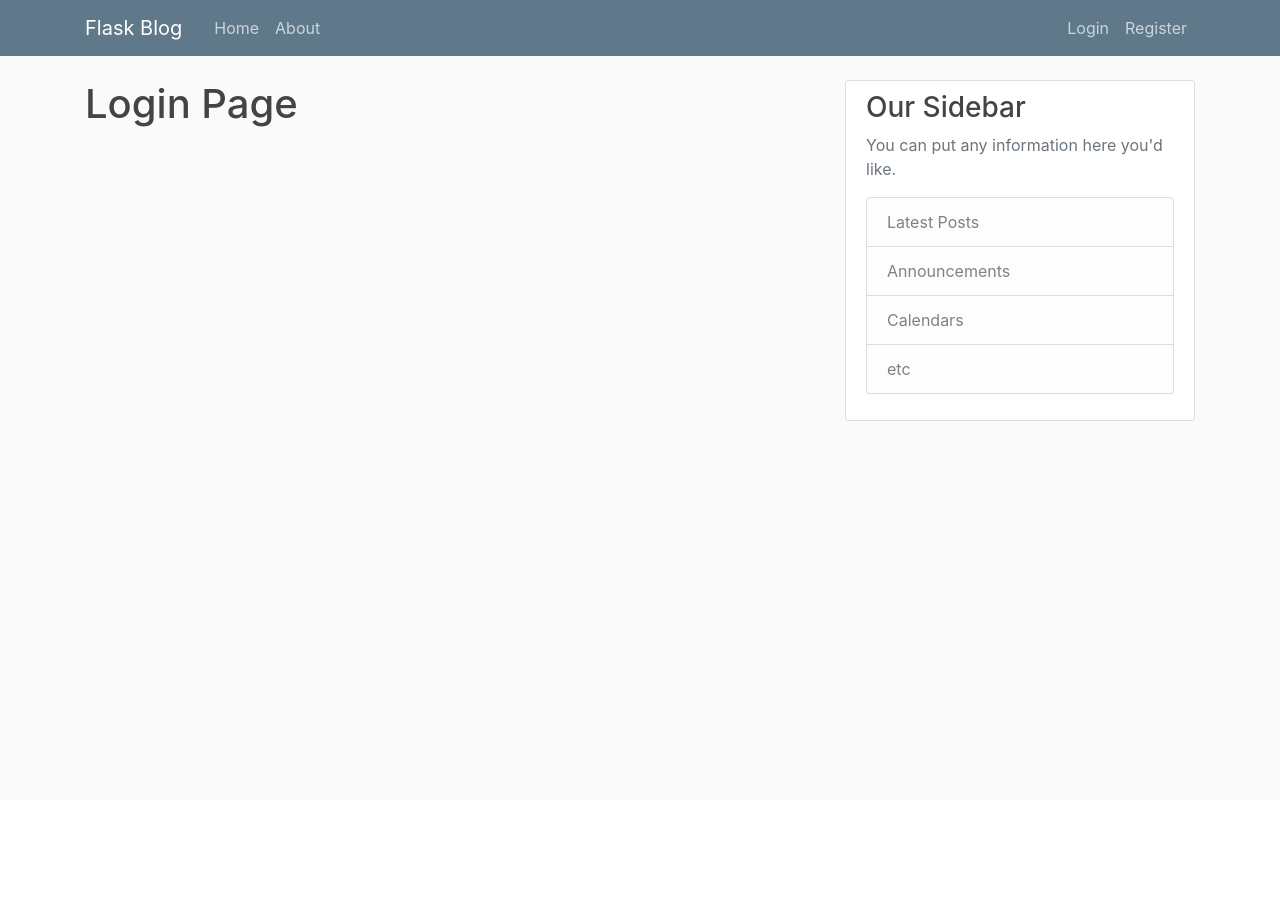
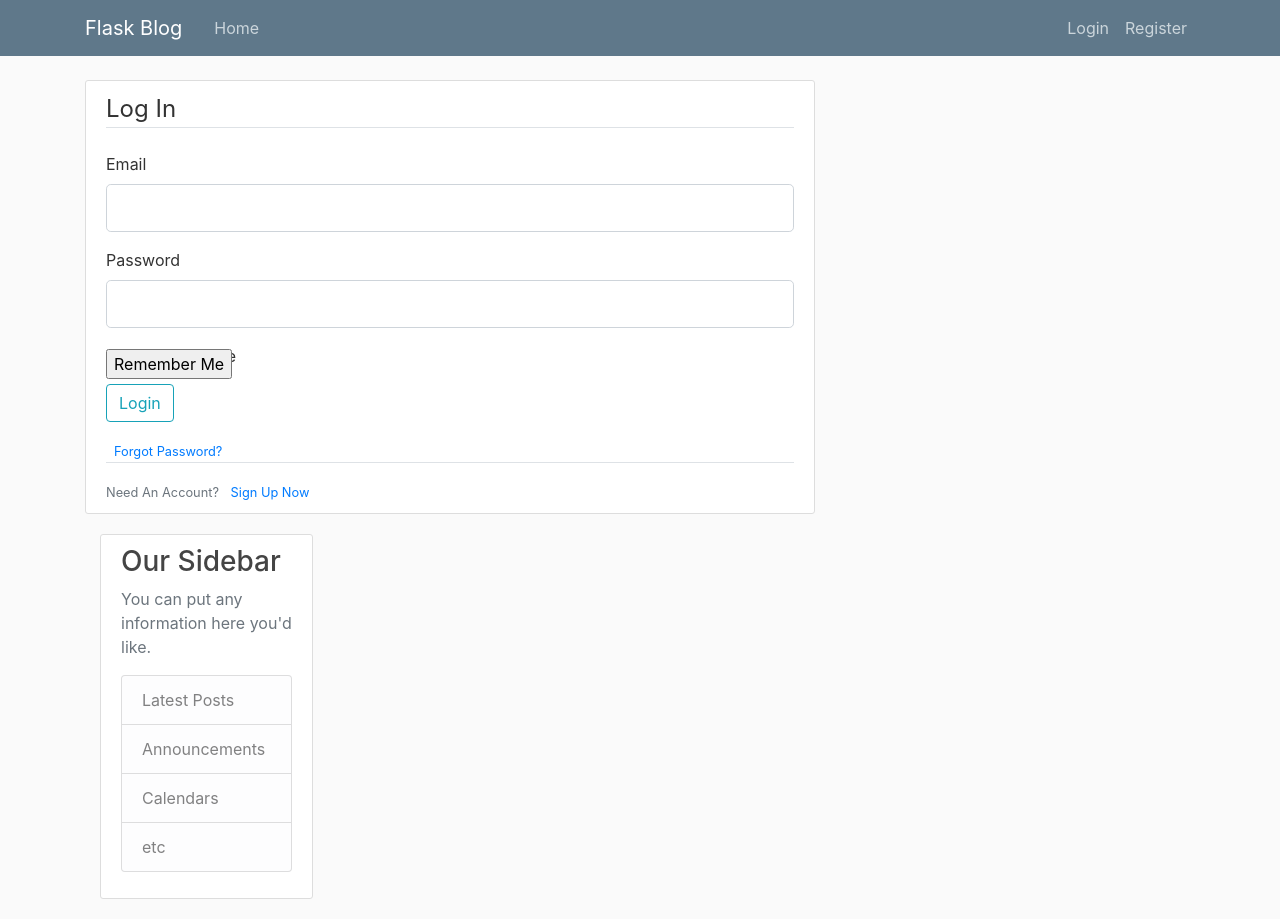
Before and after one commit to sakr2000/BlogProject-Flask, a Flask app: page /login in a window 1280 px wide. Before the commit the page ends 421 px from the top, so only its background shows below. Run offline with Flask 3, Linux system fonts and the light colour scheme; some libraries are stand-ins or nearby versions.

Commit message:
Made Database models & forms

```diff
--- a/app.py
+++ /dev/null
@@ -1,34 +0,0 @@
-from flask import Flask, render_template
-
-app = Flask(__name__)
-
-
-posts = [
-    {
-        'author': 'Corey Schafer',
-        'title': 'Blog Post 1',
-        'content': 'First post content',
-        'date_posted': 'April 20, 2018'
-    },
-    {
-        'author': 'Jane Doe',
-        'title': 'Blog Post 2',
-        'content': 'Second post content',
-        'date_posted': 'April 21, 2018'
-    }
-]
-
-@app.route('/')
-def home():
-    return render_template('home.html', posts=posts)
-
-@app.route('/login')
-def login():
-    return render_template('login.html')
-
-@app.route('/signup')
-def signup():
-    return render_template('signup.html')
-
-if __name__ == '__main__':
-    app.run(debug=True)
--- /dev/null
+++ b/flaskblog/forms.py
@@ -0,0 +1,18 @@
+from flaskblog import app
+from flask_wtf import FlaskForm
+from wtforms import StringField, PasswordField, SubmitField
+from wtforms.validators import DataRequired, Email, EqualTo,Length
+
+
+class registerForm(FlaskForm):
+    username = StringField('Username', validators=[DataRequired(),Length(min=2,max=20)])
+    email = StringField('Email', validators=[DataRequired(),Email()])
+    password = PasswordField('Password', validators=[DataRequired()])
+    confirm_password = PasswordField('Confirm Password', validators=[DataRequired(),EqualTo('password')])
+    submit = SubmitField('Sign Up')
+
+class loginForm(FlaskForm):
+    email = StringField('Email', validators=[DataRequired(),Email()])
+    password = PasswordField('Password', validators=[DataRequired()])
+    remember = SubmitField('Remember Me')
+    submit = SubmitField('Login')
--- /dev/null
+++ b/flaskblog/routes.py
@@ -0,0 +1,18 @@
+from flask import render_template
+from flaskblog import app
+from flaskblog.forms import loginForm, registerForm
+
+
+@app.route('/')
+def home():
+    return render_template('home.html')
+
+@app.route('/login')
+def login():
+    form = loginForm()
+    return render_template('login.html', form=form)
+
+@app.route('/signup')
+def register():
+    form = registerForm()
+    return render_template('signup.html', form=form)
--- /dev/null
+++ b/flaskblog/templates/home.html
@@ -0,0 +1,4 @@
+{% extends "layout.html" %}
+{% block content %}
+    <h1>Home Page</h1>
+{% endblock content %}
--- a/templates/layout.html
+++ b/flaskblog/templates/layout.html
@@ -27,13 +27,12 @@
           </button>
           <div class="collapse navbar-collapse" id="navbarToggle">
             <div class="navbar-nav mr-auto">
-              <a class="nav-item nav-link" href="/">Home</a>
-              <a class="nav-item nav-link" href="/about">About</a>
+              <a class="nav-item nav-link" href="{{url_for('home')}}">Home</a>
             </div>
             <!-- Navbar Right Side -->
             <div class="navbar-nav">
-              <a class="nav-item nav-link" href="/login">Login</a>
-              <a class="nav-item nav-link" href="/register">Register</a>
+              <a class="nav-item nav-link" href="{{url_for('login')}}">Login</a>
+              <a class="nav-item nav-link" href="{{url_for('register')}}">Register</a>
             </div>
           </div>
         </div>
--- /dev/null
+++ b/flaskblog/templates/login.html
@@ -0,0 +1,54 @@
+{% extends "layout.html"%}
+
+{% block content%}
+    <div class="content-section">
+    <form method="POST" action="">
+        {{ form.hidden_tag() }}
+        <fieldset class="form-group">
+            <legend class="border-bottom mb-4">Log In</legend>
+            <div class="form-group">
+                {{ form.email.label(class="form-control-label") }}
+
+                {% if form.email.errors %}
+                    {{ form.email(class="form-control form-control-lg is-invalid") }}
+                    <div class="invalid-feedback">
+                        {% for error in form.email.errors %}
+                            <span>{{ error }}</span>
+                        {% endfor %}
+                    </div>
+                {% else %}
+                    {{ form.email(class="form-control form-control-lg") }}
+                {% endif %}
+            </div>
+            <div class="form-group">
+                {{ form.password.label(class="form-control-label") }}
+                {% if form.password.errors %}
+                    {{ form.password(class="form-control form-control-lg is-invalid") }}
+                    <div class="invalid-feedback">
+                        {% for error in form.password.errors %}
+                            <span>{{ error }}</span>
+                        {% endfor %}
+                    </div>
+                {% else %}
+                    {{ form.password(class="form-control form-control-lg") }}
+
+                {% endif %}
+            </div>
+            <div class="form-check">
+                {{ form.remember(class="form-check-input") }}
+                {{ form.remember.label(class="form-check-label") }}
+            </div>
+        </fieldset>
+        <div class="form-group">
+            {{ form.submit(class="btn btn-outline-info") }}
+        </div>
+        <small class="text-muted ml-2">
+            <a href="#">Forgot Password?</a>
+        </small>
+    </form>
+    <div class="border-top pt-3">
+        <small class="text-muted">
+            Need An Account? <a class="ml-2" href="{{ url_for('register') }}">Sign Up Now</a>
+        </small>
+    </div>
+{% endblock content%}
--- /dev/null
+++ b/run.py
@@ -0,0 +1,7 @@
+
+from flaskblog import app
+
+
+
+if __name__ == '__main__':
+    app.run(debug=True)
--- a/templates/login.html
+++ /dev/null
@@ -1,5 +0,0 @@
-{% extends "layout.html"%}
-
-{% block content%}
-<h1>Login Page</h1>
-{% endblock content%}
--- a/templates/register.html
+++ /dev/null
@@ -1,5 +0,0 @@
-{% extends "layout.html"%}
-
-{% block content%}
-    <h1>Register Page</h1>
-{% endblock content%}
```
Also changed, not shown: flaskblog/__init__.py (added, +9 -0 lines), flaskblog/models.py (added, +23 -0 lines), flaskblog/templates/register.html (added, +64 -0 lines), templates/home.html (deleted, +0 -15 lines), flaskblog/static/style.css (renamed from static/style.css).
